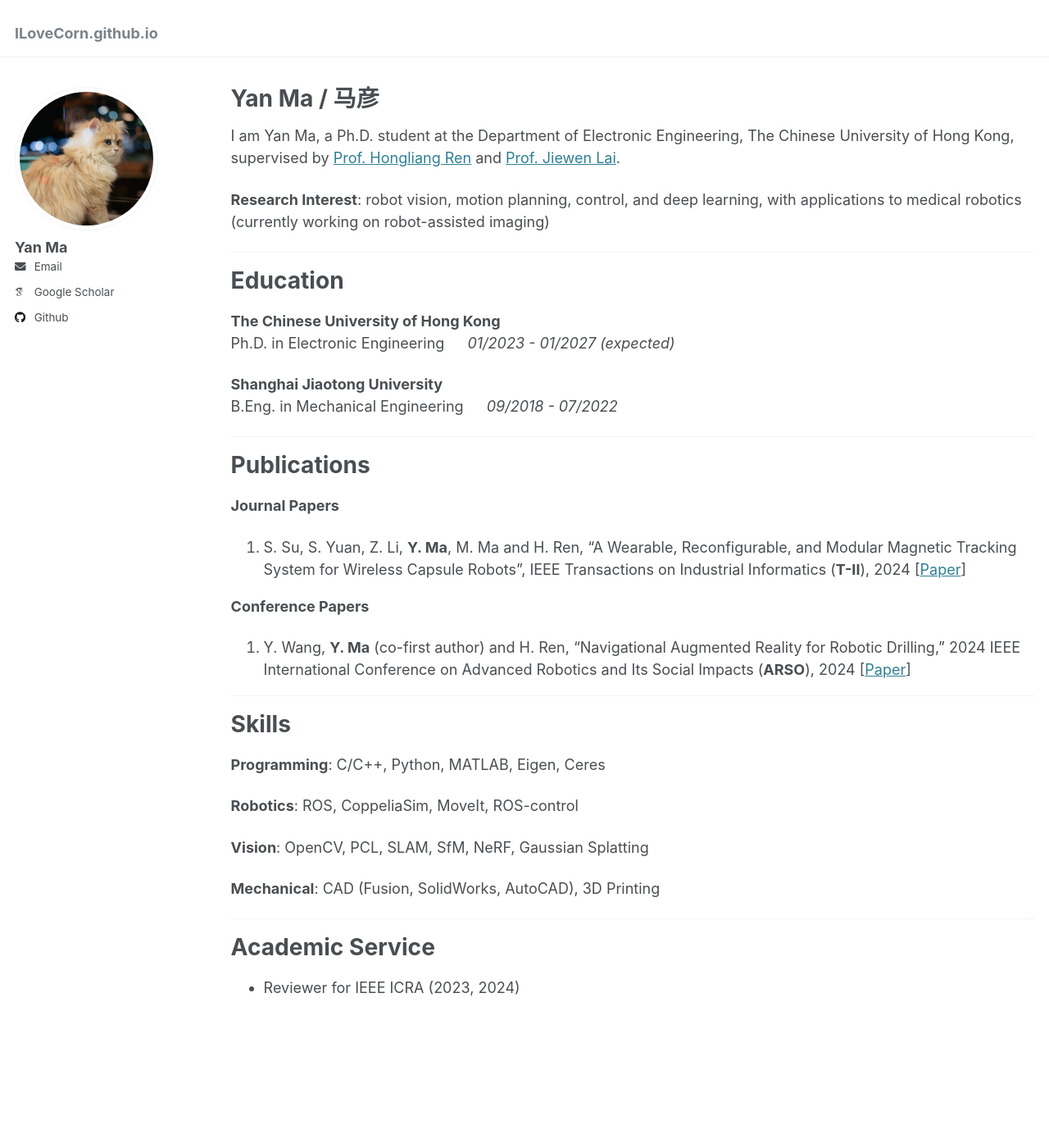
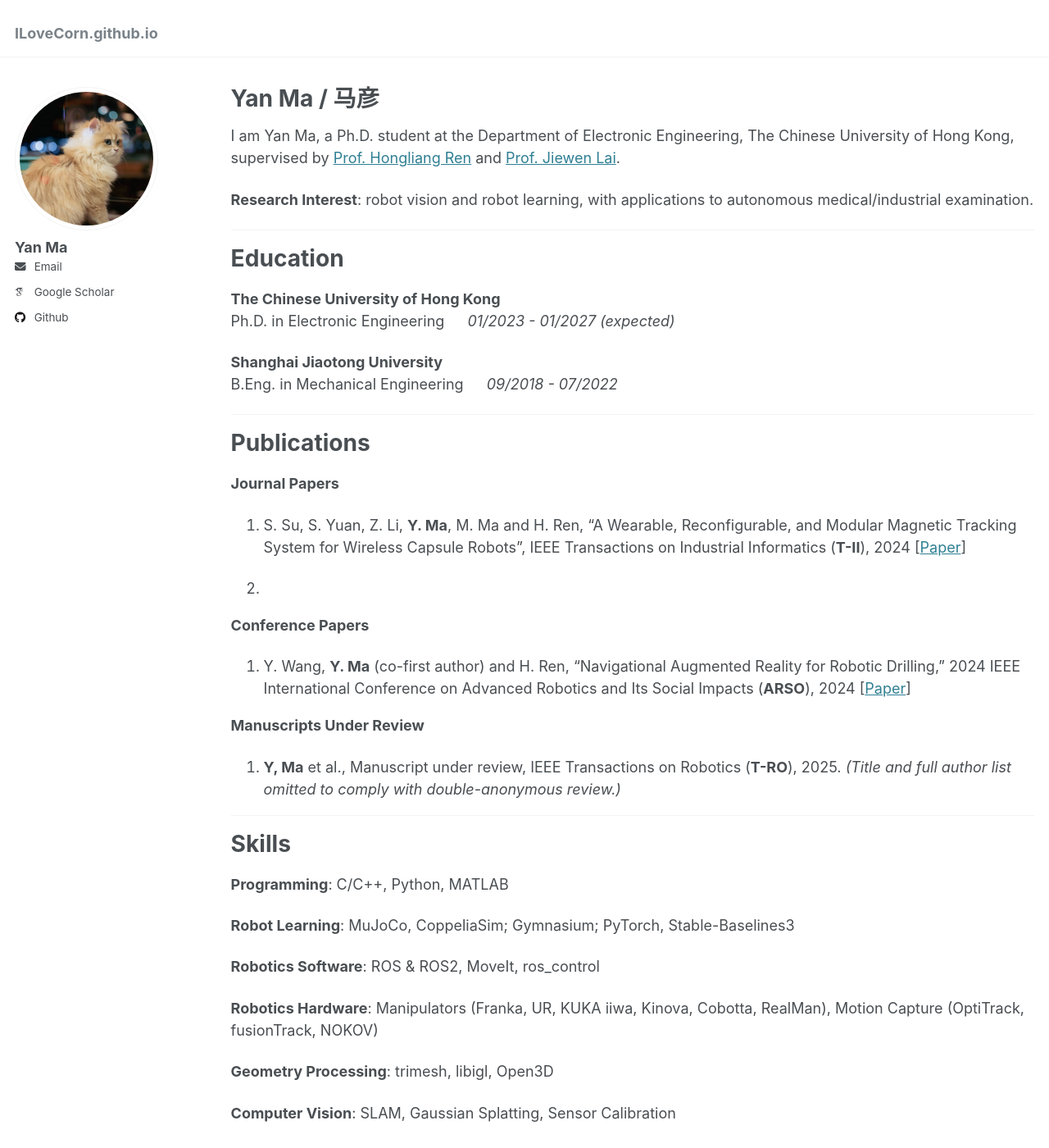
Before and after one commit to ILoveCorn/ILoveCorn.github.io, a Jekyll site: the page built from _pages/about.md, in a window 1280 px wide and 1400 px high. Shown: the whole window at 82% size. Built offline with Jekyll 4.4.1, drawn with Linux system fonts in a browser that asks for light colours; some web fonts are replaced; some of the changed text lies outside the part shown.

Commit message:
Revise about page with updated research and skills
Updated research interests and added new publications and skills.

```diff
--- a/_pages/about.md
+++ b/_pages/about.md
@@ -10,7 +10,7 @@ redirect_from:
 
 I am Yan Ma, a Ph.D. student at the Department of Electronic Engineering, The Chinese University of Hong Kong, supervised by [Prof. Hongliang Ren](https://www.ee.cuhk.edu.hk/en-gb/people/academic-staff/professors/prof-ren-hongliang) and [Prof. Jiewen Lai](https://samlai.me/).
 
-**Research Interest**: robot vision, motion planning, control, and deep learning, with applications to medical robotics (currently working on robot-assisted imaging)
+**Research Interest**: robot vision and robot learning, with applications to autonomous medical/industrial examination.
 
 ---
 
@@ -30,24 +30,36 @@ B.Eng. in Mechanical Engineering &emsp; _09/2018 - 07/2022_
 
 1. S. Su, S. Yuan, Z. Li, **Y. Ma**, M. Ma and H. Ren, "A Wearable, Reconfigurable, and Modular Magnetic Tracking System for Wireless Capsule Robots", IEEE Transactions on Industrial Informatics (**T-II**), 2024 [[Paper](https://doi.org/10.1109/TII.2024.3423458)]
 
+2.
+
 **Conference Papers**
 
 1. Y. Wang, **Y. Ma** (co-first author) and H. Ren, "Navigational Augmented Reality for Robotic Drilling," 2024 IEEE International Conference on Advanced Robotics and Its Social Impacts (**ARSO**), 2024 [[Paper](https://doi.org/10.1109/ARSO60199.2024.10557802)]
+
+**Manuscripts Under Review**
+
+1. **Y, Ma** et al., Manuscript under review, IEEE Transactions on Robotics (**T-RO**), 2025. *(Title and full author list omitted to comply with double-anonymous review.)*
 
 ---
 
 # Skills
 
-**Programming**: C/C++, Python, MATLAB, Eigen, Ceres
+**Programming**: C/C++, Python, MATLAB
 
-**Robotics**: ROS, CoppeliaSim, MoveIt, ROS-control
+**Robot Learning**: MuJoCo, CoppeliaSim; Gymnasium; PyTorch, Stable-Baselines3
 
-**Vision**: OpenCV, PCL, SLAM, SfM, NeRF, Gaussian Splatting
+**Robotics Software**: ROS & ROS2, MoveIt, ros_control
 
-**Mechanical**: CAD (Fusion, SolidWorks, AutoCAD), 3D Printing
+**Robotics Hardware**: Manipulators (Franka, UR, KUKA iiwa, Kinova, Cobotta, RealMan), Motion Capture (OptiTrack, fusionTrack, NOKOV)
+
+**Geometry Processing**: trimesh, libigl, Open3D
+
+**Computer Vision**: SLAM, Gaussian Splatting, Sensor Calibration
+
+**Mechanical**: CAD, 3D Printing
 
 ---
 
 # Academic Service
 
-- Reviewer for IEEE ICRA (2023, 2024)
+- Reviewer for IEEE RA-L, ICRA, IROS
```
